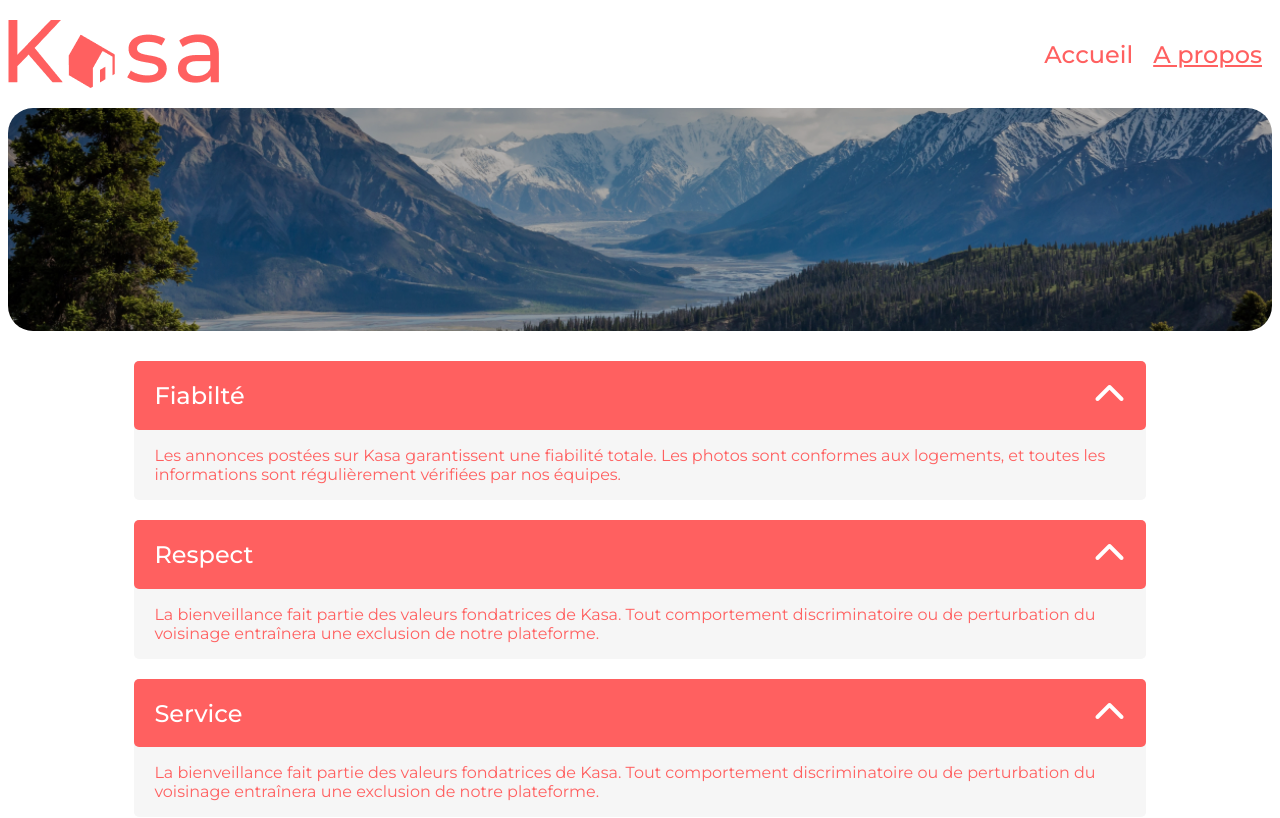
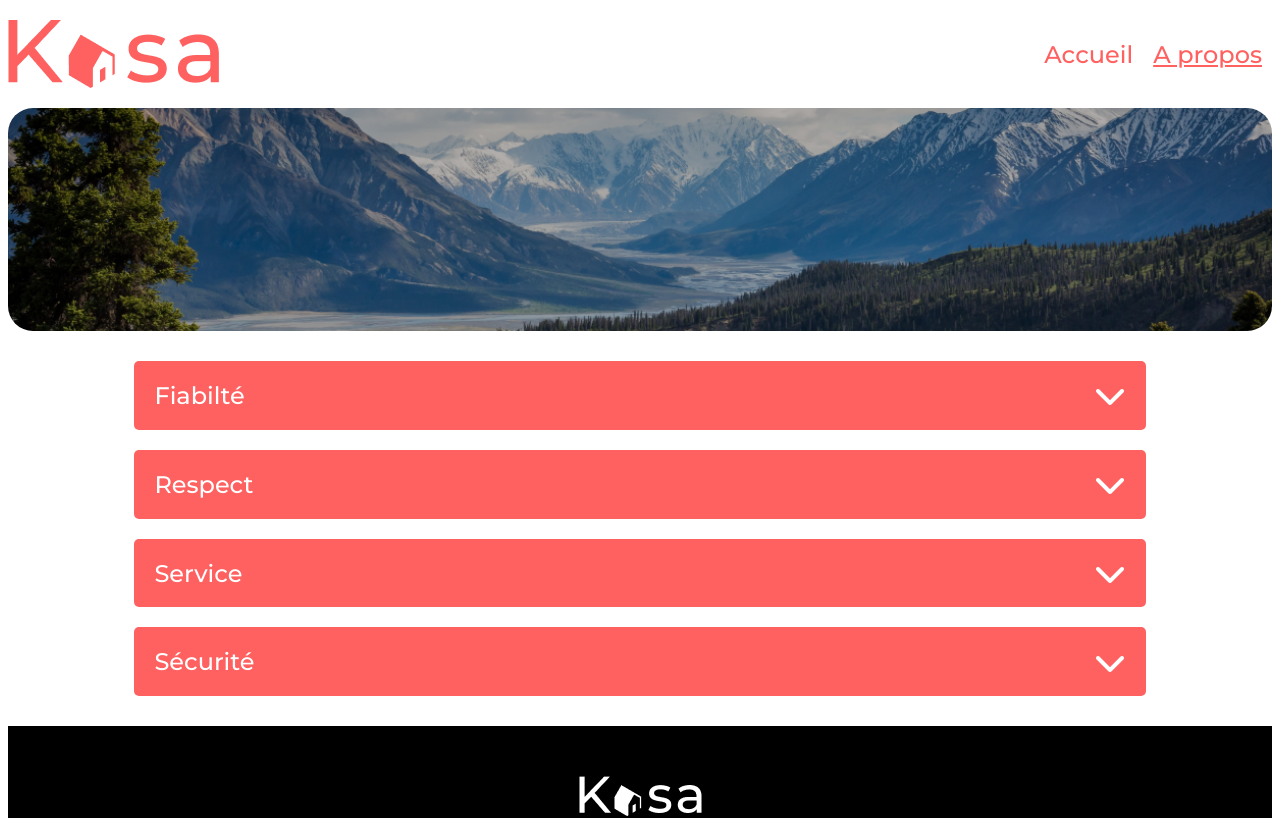
Before and after one commit to Hugolgle/kasa, a React (Vite) app: page /about in a window 1280 px wide. Shown: the top 818 px of the page. Built offline with nearby package versions, Linux system fonts and the light colour scheme.

Commit message:
Créez la page À propos (à revoir)

```diff
--- a/src/App.jsx
+++ b/src/App.jsx
@@ -1,4 +1,3 @@
-import { useState } from 'react'
 import './App.scss'
 import { RouterProvider, createBrowserRouter, NavLink, Link, Outlet } from 'react-router-dom'
 import Home from './pages/Home/home.jsx'
--- a/src/components/Card/card.jsx
+++ b/src/components/Card/card.jsx
@@ -5,7 +5,7 @@ export default function Card(props) {
         <div className="card-container">
             <div className="card">
                 <div className="image">
-                    <img src={props.image} alt={props.name} />
+                    <img key={props.id} src={props.image} alt={props.name} />
                 </div>
                 <div className="txt">
                     <p>{props.name}</p>
--- a/src/components/Collapse/collapse.jsx
+++ b/src/components/Collapse/collapse.jsx
@@ -1,15 +1,23 @@
 import './collapse.scss'
+import { useState } from 'react'
 
 export default function Collapse(props) {
+
+    const [toggle, setToggle] = useState(false)
+
+    const eventToggle = () => {
+        setToggle(!toggle)
+    }
+
     return (
         <div className="collapse-container">
-            <div className="collapse-title">
+            <div className="collapse-title" onClick={eventToggle}>
                 <h2>{props.title}</h2>
-                <i class="fa-solid fa-chevron-up"></i>
+                <i className={toggle ? 'fa-solid fa-chevron-up arrow-up' : 'fa-solid fa-chevron-up arrow-down'}></i>
             </div>
-            <div className="collapse-txt">
+            <div className={toggle ? 'collapse-txt' : 'collapse-txt-hidden'}>
                 <p>{props.text}</p>
             </div>
-        </div>
+        </div >
     )
 }
--- a/src/components/Collapse/collapse.scss
+++ b/src/components/Collapse/collapse.scss
@@ -17,13 +17,39 @@ div.collapse-container {
             font-weight: 500;
         }
 
-        i {
+        i.arrow-up {
             font-size: 32px;
+            animation: up .3s forwards;
         }
 
-        i:hover {
-            cursor: pointer;
+        @keyframes up {
+            from {
+                transform: rotate(180deg);
+            }
+
+            to {
+                transform: rotate(0deg)
+            }
         }
+
+        i.arrow-down {
+            font-size: 32px;
+            animation: down .3s forwards;
+        }
+
+        @keyframes down {
+            from {
+                transform: rotate(0deg);
+            }
+
+            to {
+                transform: rotate(180deg)
+            }
+        }
+    }
+
+    .collapse-title:hover {
+        cursor: pointer;
     }
 
     .collapse-txt {
@@ -35,4 +61,8 @@ div.collapse-container {
             color: #FF6060;
         }
     }
+
+    .collapse-txt-hidden {
+        display: none;
+    }
 }
--- a/src/components/Gallery/gallery.jsx
+++ b/src/components/Gallery/gallery.jsx
@@ -4,7 +4,7 @@ import Card from '../Card/card'
 
 export default function Gallery() {
     return (
-        <div class="container-logement">
+        <div className="container-logement">
             {
                 logements.map((logement) => {
                     return (
```
